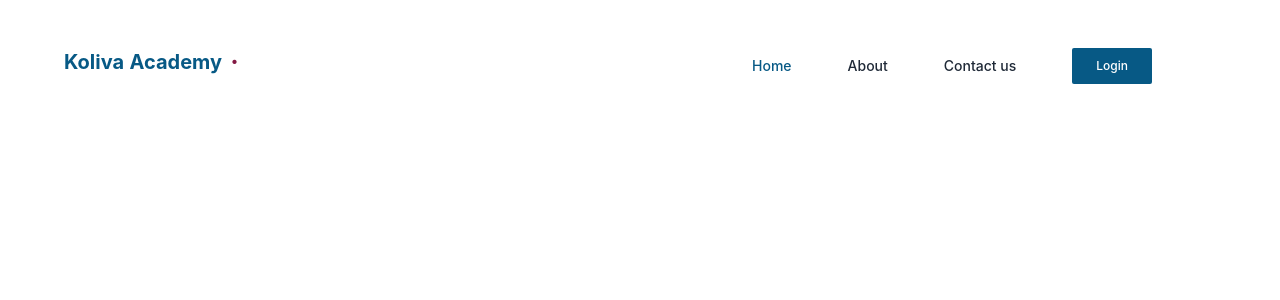
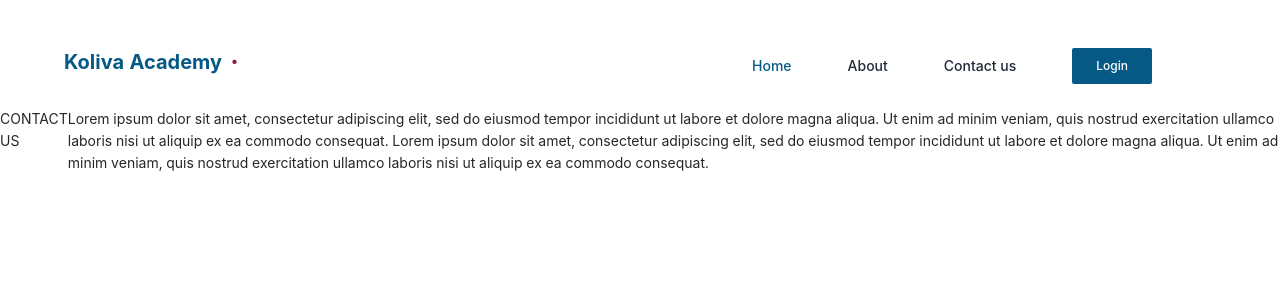
Before and after one commit to dianKoliva/react_prepare, a React (Create React App) app: page / in a window 1280 px wide. Shown: the top 300 px of the page. Built offline with nearby package versions, Linux system fonts and the light colour scheme.

Commit message:
new changes

```diff
--- a/src/components/Contact.jsx
+++ b/src/components/Contact.jsx
@@ -6,6 +6,19 @@
     <div>
 
         <Head></Head>
+
+        <div className="flex">
+            <p>CONTACT US</p>
+
+            <p>
+            Lorem ipsum dolor sit amet, consectetur adipiscing elit, sed do eiusmod tempor
+             incididunt ut labore et dolore magna aliqua. Ut enim ad minim veniam, quis nostrud
+              exercitation ullamco laboris nisi ut aliquip ex ea commodo consequat.
+Lorem ipsum dolor sit amet, consectetur adipiscing elit, sed do eiusmod tempor incididunt
+ut labore et dolore magna aliqua. Ut enim ad minim veniam, quis nostrud exercitation ullamco
+laboris nisi ut aliquip ex ea commodo consequat.
+            </p>
+        </div>
     </div>
   )
 }
```
